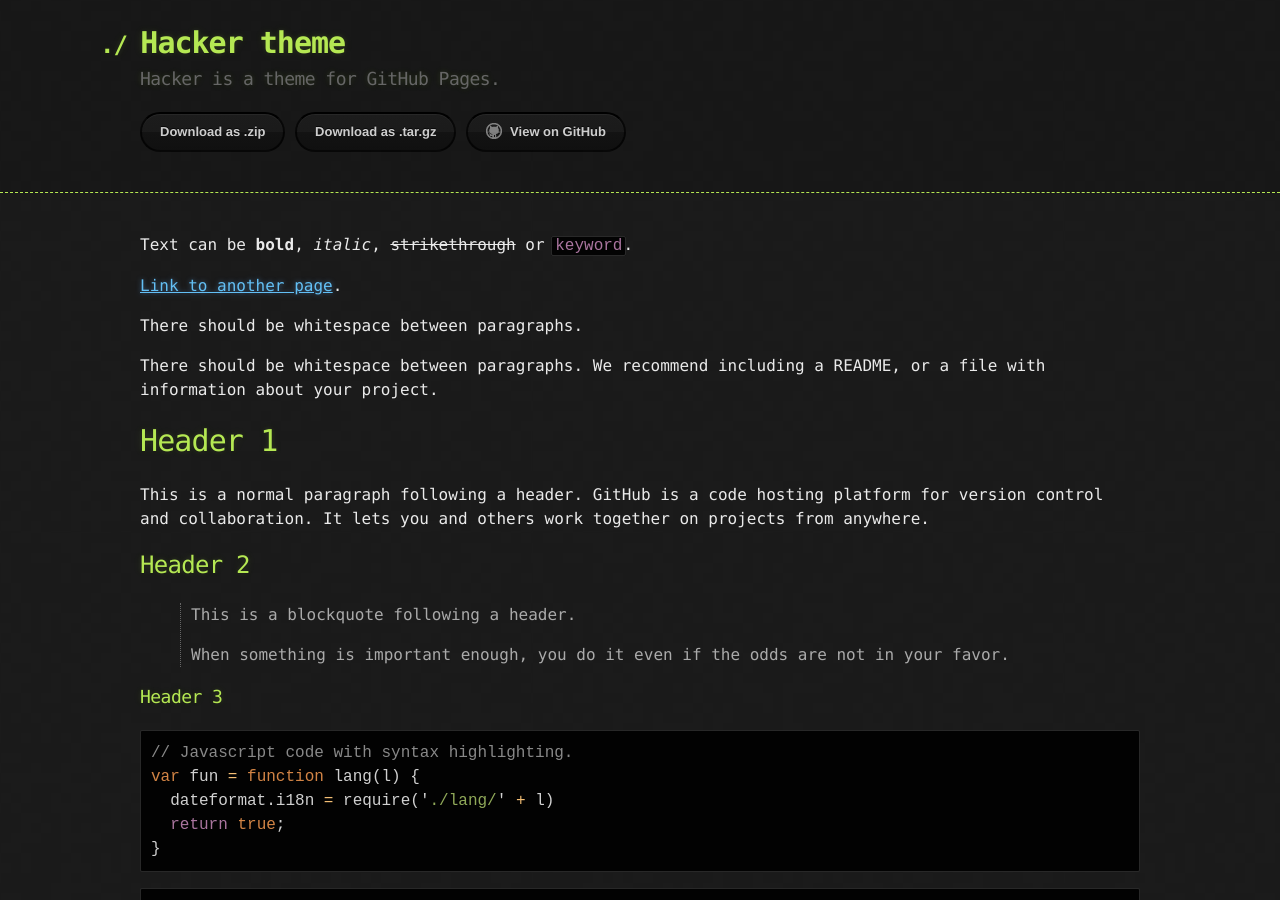
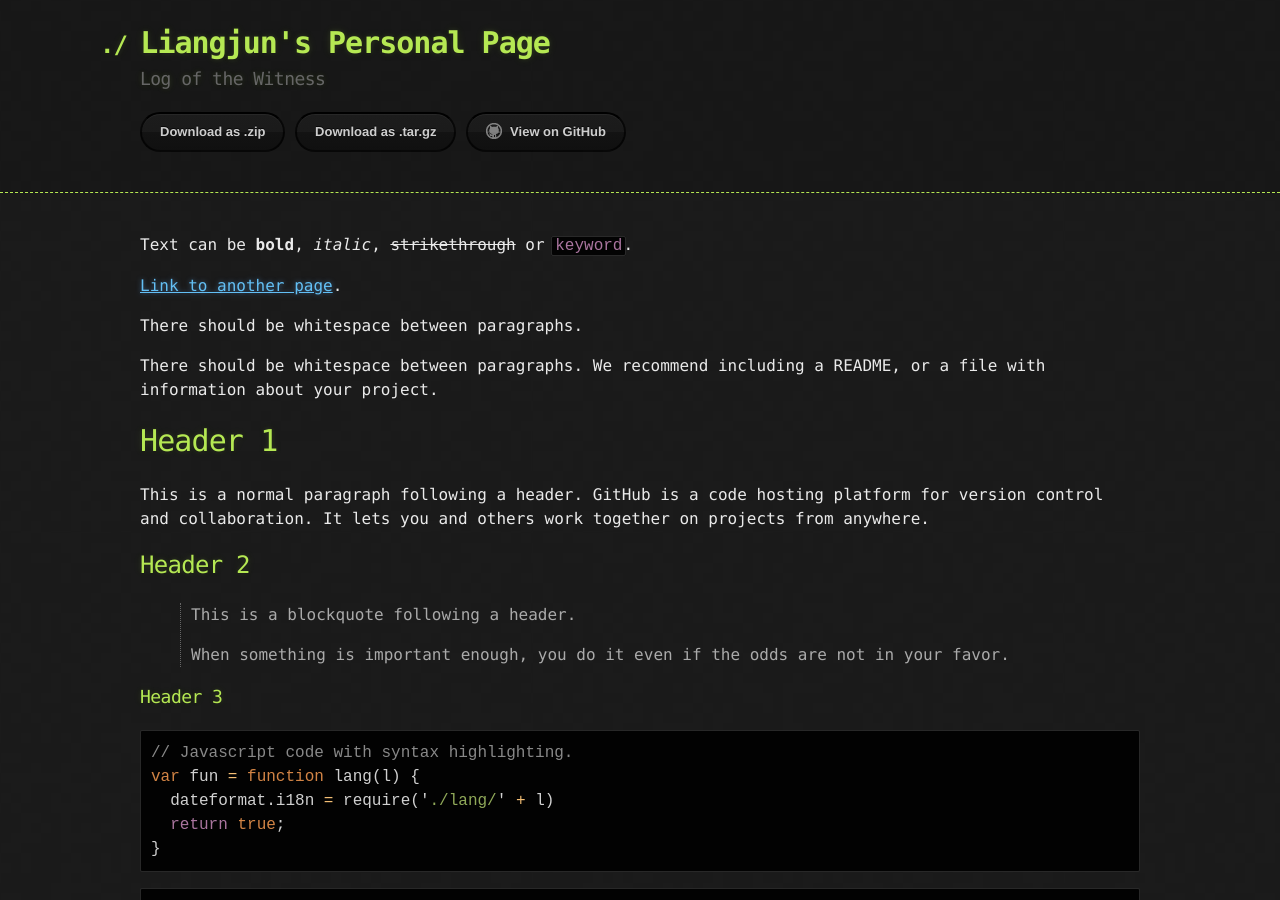
Before and after one commit to lycanlancelot/lycanlancelot.github.io, a Jekyll site: the page built from index.md, in a window 1280 px wide and 900 px high. Built offline with Jekyll 4.4.1, drawn with Linux system fonts in a browser that asks for light colours.

Commit message:
Update _config.yml

```diff
--- a/_config.yml
+++ b/_config.yml
@@ -1,5 +1,5 @@
-title: Hacker theme
-description: Hacker is a theme for GitHub Pages.
+title: Liangjun's Personal Page
+description: Log of the Witness
 show_downloads: true
 google_analytics:
 theme: jekyll-theme-hacker
```
